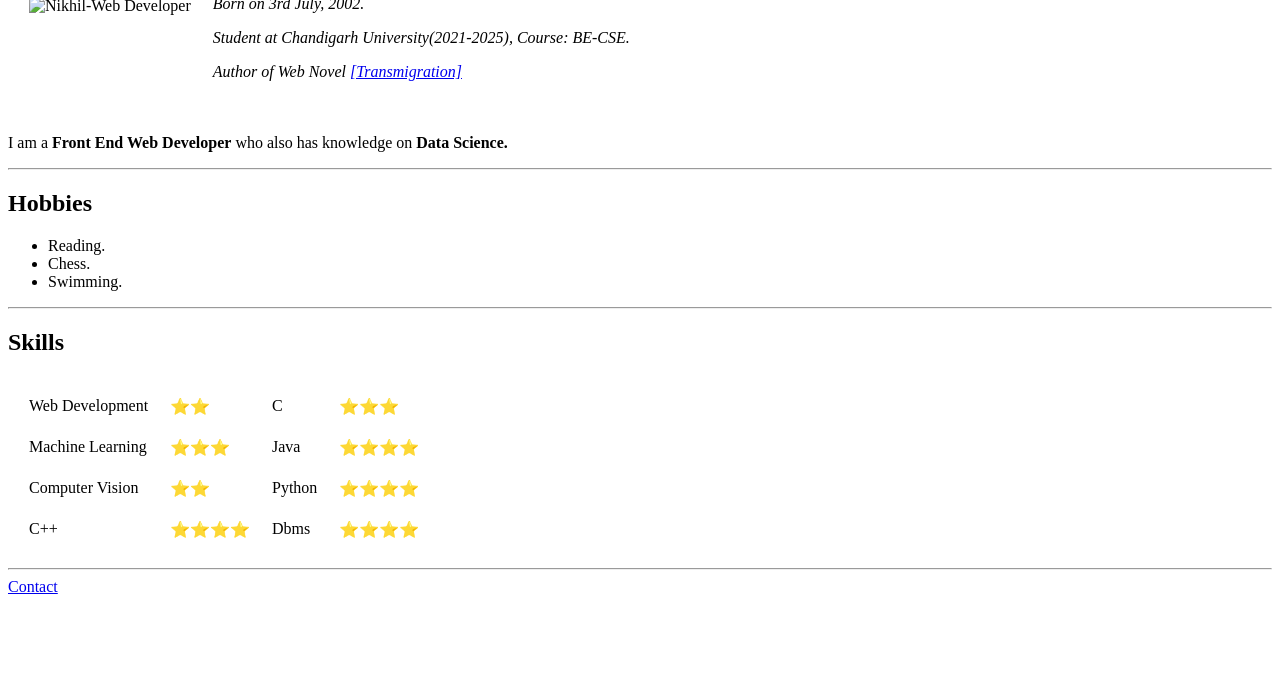
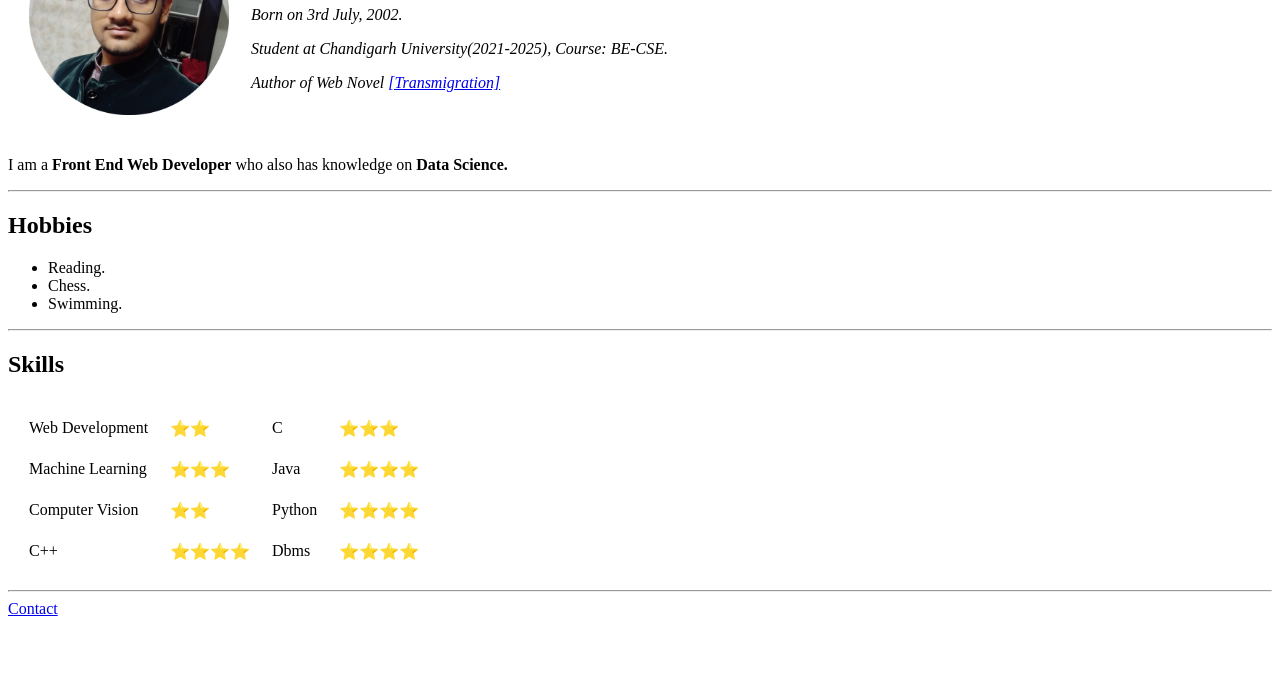
Before and after one commit to nkcthereaper/cv, a plain HTML site: page index.html in a window 1280 px wide. Shown: the part 114-800 px from the top of the page. Drawn offline with Linux system fonts and the light colour scheme.

Commit message:
Update index.html

```diff
--- a/index.html
+++ b/index.html
@@ -7,7 +7,7 @@
     <body>
         <table cellspacing="20">
             <tr>
-                <td>  <img src="images/image_nikhil.png" alt="Nikhil-Web Developer" height="200" width="200">
+                <td>  <img src="image_nikhil.png" alt="Nikhil-Web Developer" height="200" width="200">
                 </td>
                 <td>      <h1>NIkhil Kumar Chahar</h1>
                     <p><em>Born on 3rd July, 2002.</em></p>
```
